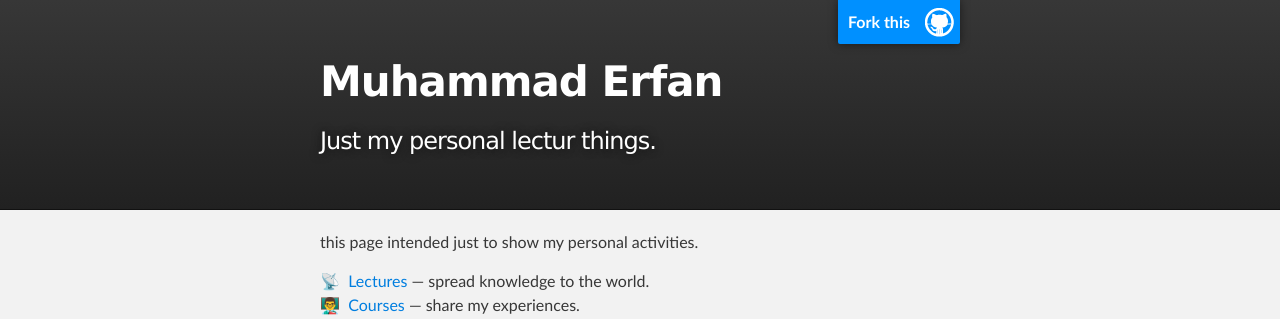
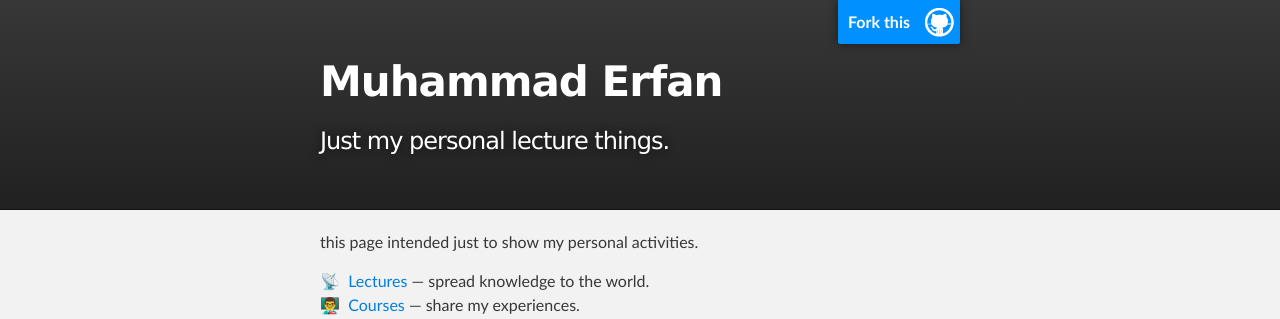
Before and after one commit to muhammaderfan/erf, a Jekyll site: the page built from index.md, in a window 1280 px wide. Shown: the top 319 px of the page. Built offline with Jekyll 4.4.1, drawn with Linux system fonts in a browser that asks for light colours.

Commit message:
Update _config.yml

```diff
--- a/_config.yml
+++ b/_config.yml
@@ -1,5 +1,5 @@
 title: Muhammad Erfan
-description: Just my personal lectur things.
+description: Just my personal lecture things.
 
 google_analytics: UA-37265565-24
 
```
